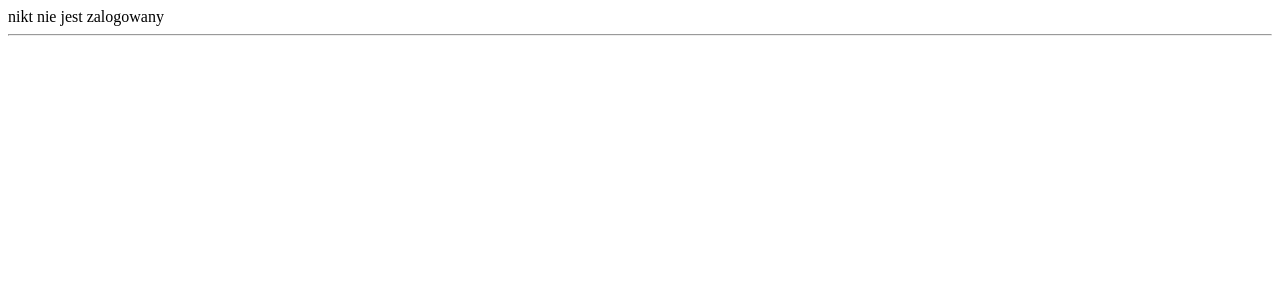
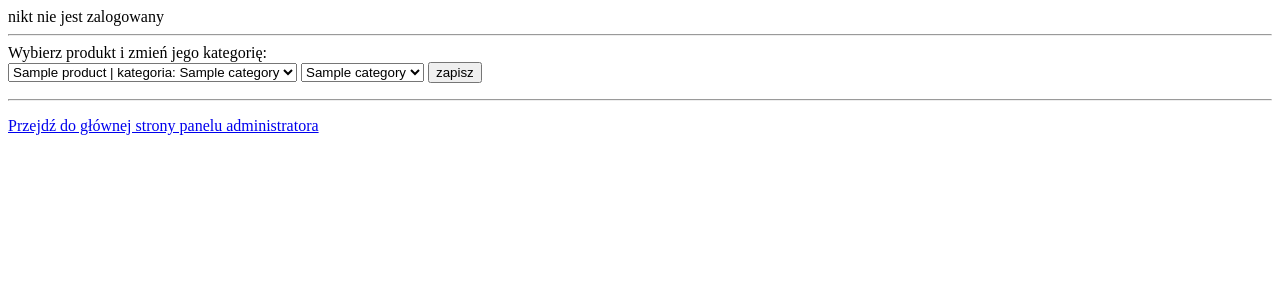
Before and after one commit to Matikoduje/WebShop, a PHP site: page /adminPanel/productChangeCategory.php in a window 1280 px wide. Shown: the top 300 px of the page. Run offline with PHP 8.4, Linux system fonts and the light colour scheme; tables that the repository leaves empty hold one stand-in row (values such as "Sample post").

Commit message:
add productChangeCategory

```diff
--- a/adminPanel/productChangeCategory.php
+++ b/adminPanel/productChangeCategory.php
@@ -3,3 +3,63 @@
 require "templates/adminHeader.php";
 
 ?>
+
+<html>
+<head>
+    <meta charset="UTF-8">
+    <title>Zmiana kategorii produktu</title>
+</head>
+<body>
+
+    <form action="#" method="post">
+        <div>Wybierz produkt i zmień jego kategorię:</div>
+        <select name="productId">
+            <?php
+                $productsArray = ProductRepository::loadAllProducts($connection);
+                foreach ($productsArray as $product) {
+                    $productId = $product->getProductId();
+                    $productName = $product->getProductName();
+                    $categoryName = ProductCategoryRepository::loadProductCategoryById($connection, $product->getProductCategory())->getProductCategoryName();
+                    echo "<option value = '" . $productId . "'>" . $productName . " | kategoria: " . $categoryName . "</option>";
+                }
+            ?>
+        </select>
+        <select name="categoryId">
+            <?php
+                $categoriesArray = ProductCategoryRepository::loadAllProductCategories($connection);
+                foreach ($categoriesArray as $category) {
+                    $categoryId = $category->getProductCategoryId();
+                    $categoryName = $category->getProductCategoryName();
+                    echo "<option value = '" . $categoryId . "'>" . $categoryName . "</option>";
+                }
+            ?>
+        </select>
+            <input type="hidden" name="action" value="changeCategoryOfProduct" />
+            <input type="submit" value="zapisz">
+        </p><hr>
+    </form>
+
+    <?php
+
+        if($_SERVER['REQUEST_METHOD'] == "POST" && $_POST['action'] == "changeCategoryOfProduct") {
+            if (isset($_POST['productId']) && isset($_POST['categoryId'])) {
+                $product = ProductRepository::loadProductById($connection, $_POST['productId']);
+                $product->setProductCategory($_POST['categoryId']);
+                $modifiedProduct = ProductRepository::save($connection, $product);
+                if (!$modifiedProduct) {
+                    die("nie udało się zmienić kategorii produktu");
+                } else {
+                    echo "pomyślnie zmieniono kategorię produktu - strona odświeży sie po 3 sekundach";
+                    header("refresh:3; url=#");
+                }
+            }
+        }
+    ?>
+
+
+    <div>
+        <a href="adminPanel.php">Przejdź do głównej strony panelu administratora</a>
+    </div>
+
+</body>
+</html>
```
